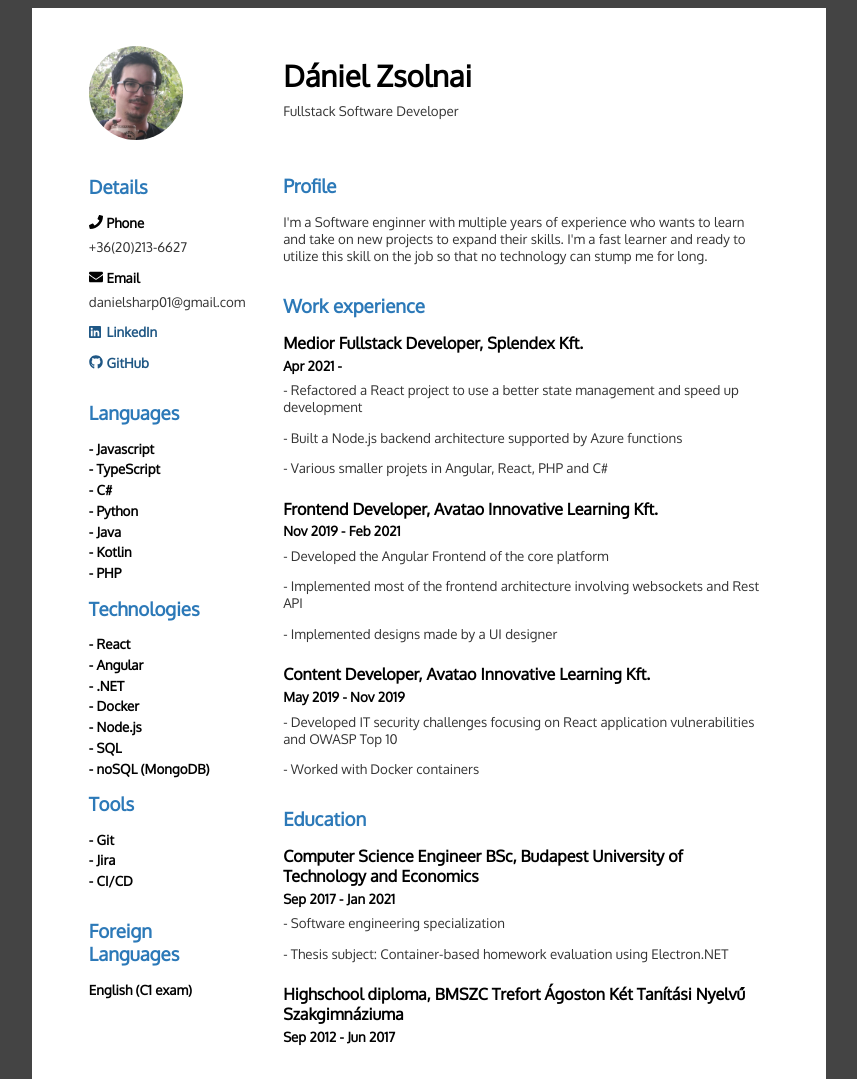
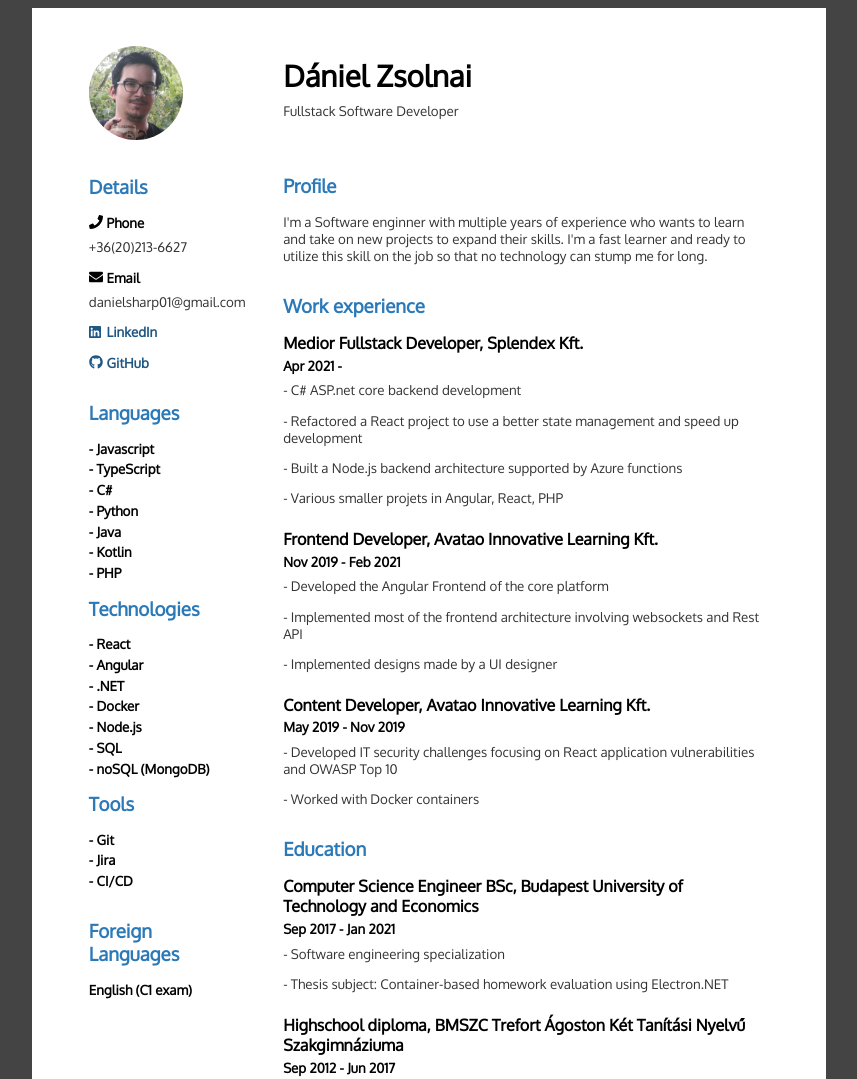
Before and after one commit to DanielSharp01/cv, a website: page index.html in a window 1280 px wide. Shown: the top 1079 px of the page, without its empty margins (211-1068 px from the left). Drawn offline with Linux system fonts and the light colour scheme.

Commit message:
Added ASP.net core experience to Splendex

```diff
--- a/index.html
+++ b/index.html
@@ -235,9 +235,10 @@
                 <div class="subsection">
                     <h3>Medior Fullstack Developer, Splendex Kft.</h3>
                     <h4>Apr 2021 - </h4>
+                    <p>- C# ASP.net core backend development</p>
                     <p>- Refactored a React project to use a better state management and speed up development</p>
                     <p>- Built a Node.js backend architecture supported by Azure functions</p>
-                    <p>- Various smaller projets in Angular, React, PHP and C#</p>
+                    <p>- Various smaller projets in Angular, React, PHP</p>
                 </div>
                 <div class="subsection">
                     <h3>Frontend Developer, Avatao Innovative Learning Kft.</h3>
```
